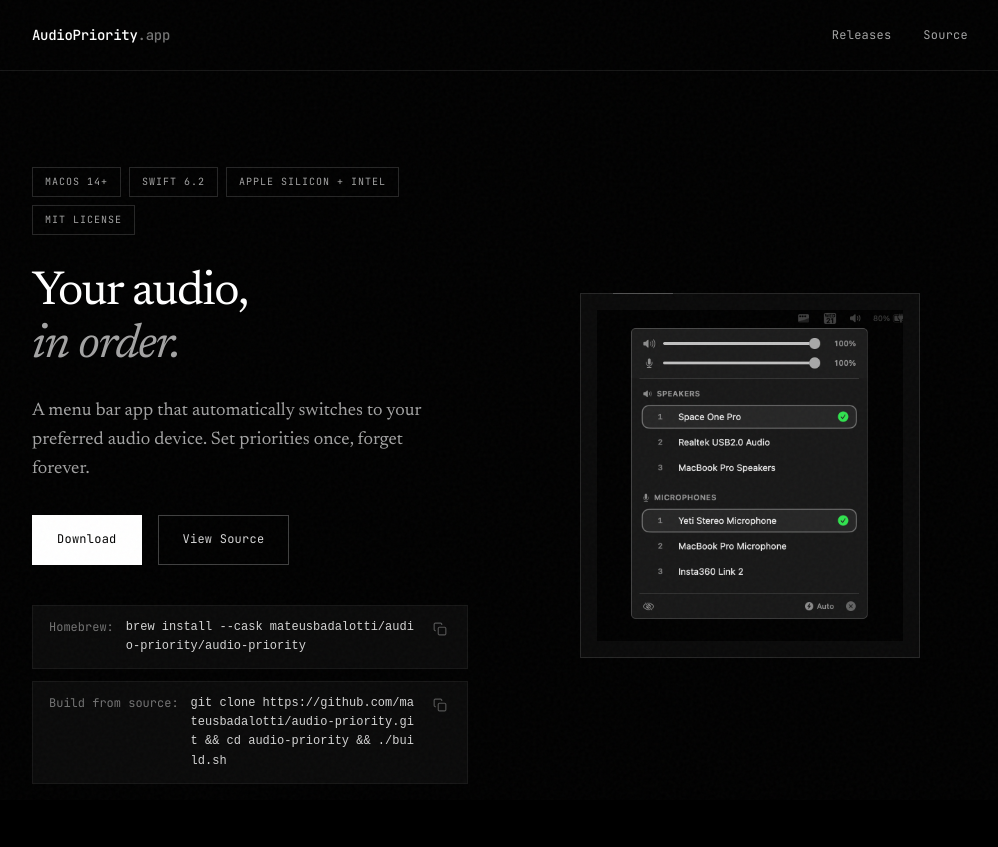
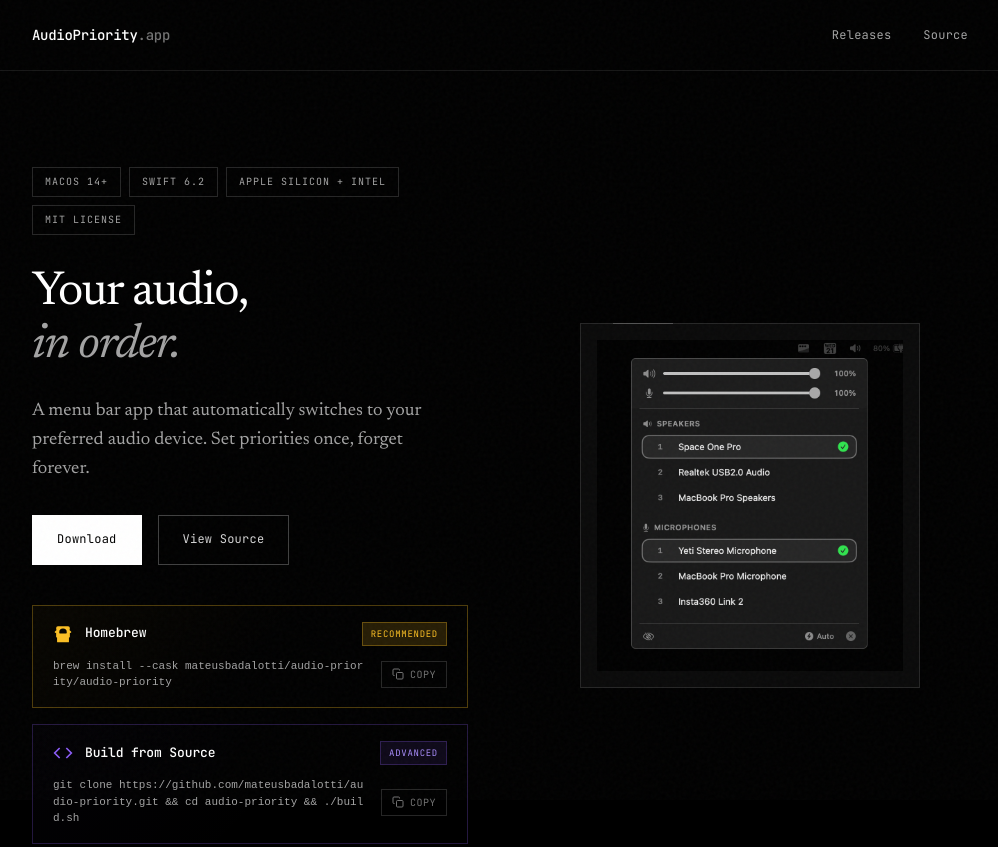
Before and after one commit to mateusbadalotti/audio-priority, a plain HTML site: page index.html in a window 1280 px wide. Shown: the top 847 px of the page, without its empty margins (140-1138 px from the left). Drawn offline with Linux system fonts and the light colour scheme.

Commit message:
feat: redesign install section with source indicators
- Add distinct cards for Homebrew (amber) and Build from Source (purple)
- Include icons and badges (Recommended/Advanced) for each method
- Add copy button with visual feedback (checkmark + "Copied" text)
- Improve visual hierarchy with gradient backgrounds and hover states

```diff
--- a/index.html
+++ b/index.html
@@ -213,46 +213,148 @@
         .install-commands {
             display: flex;
             flex-direction: column;
-            gap: 0.75rem;
+            gap: 1rem;
         }
 
-        .install-code {
-            font-family: 'JetBrains Mono', monospace;
-            font-size: 0.75rem;
-            color: var(--gray-500);
+        .install-option {
+            position: relative;
             background: var(--gray-950);
             border: 1px solid var(--gray-900);
-            padding: 0.75rem 1rem;
-            display: flex;
-            align-items: flex-start;
-            gap: 0.75rem;
-            flex-wrap: wrap;
+            padding: 1rem 1.25rem;
+            transition: border-color 0.2s ease, background 0.2s ease;
         }
 
-        .install-code .install-label {
-            flex-shrink: 0;
-            white-space: nowrap;
+        .install-option:hover {
+            border-color: var(--gray-700);
         }
 
-        .install-code code {
-            color: var(--gray-300);
-            word-break: break-all;
-            flex: 1;
-            min-width: 0;
+        .install-option.homebrew {
+            border-color: rgba(251, 191, 36, 0.3);
+            background: linear-gradient(135deg, rgba(251, 191, 36, 0.03) 0%, transparent 60%);
         }
 
-        .install-code button {
-            background: none;
-            border: none;
-            color: var(--gray-600);
-            cursor: pointer;
-            padding: 0.25rem;
-            transition: color 0.2s ease;
+        .install-option.homebrew:hover {
+            border-color: rgba(251, 191, 36, 0.5);
+        }
+
+        .install-option.source {
+            border-color: rgba(139, 92, 246, 0.25);
+            background: linear-gradient(135deg, rgba(139, 92, 246, 0.02) 0%, transparent 60%);
+        }
+
+        .install-option.source:hover {
+            border-color: rgba(139, 92, 246, 0.4);
+        }
+
+        .install-header {
+            display: flex;
+            align-items: center;
+            gap: 0.75rem;
+            margin-bottom: 0.75rem;
+        }
+
+        .install-icon {
+            width: 20px;
+            height: 20px;
             flex-shrink: 0;
         }
 
-        .install-code button:hover {
+        .install-icon.homebrew-icon {
+            color: #fbbf24;
+        }
+
+        .install-icon.source-icon {
+            color: #8b5cf6;
+        }
+
+        .install-method {
+            font-family: 'JetBrains Mono', monospace;
+            font-size: 0.8125rem;
+            font-weight: 500;
             color: var(--white);
+            letter-spacing: -0.01em;
+        }
+
+        .install-badge {
+            font-family: 'JetBrains Mono', monospace;
+            font-size: 0.5625rem;
+            text-transform: uppercase;
+            letter-spacing: 0.08em;
+            padding: 0.25rem 0.5rem;
+            margin-left: auto;
+        }
+
+        .install-badge.recommended {
+            background: rgba(251, 191, 36, 0.15);
+            color: #fbbf24;
+            border: 1px solid rgba(251, 191, 36, 0.3);
+        }
+
+        .install-badge.advanced {
+            background: rgba(139, 92, 246, 0.1);
+            color: #a78bfa;
+            border: 1px solid rgba(139, 92, 246, 0.25);
+        }
+
+        .install-code-row {
+            display: flex;
+            align-items: center;
+            gap: 0.75rem;
+            font-family: 'JetBrains Mono', monospace;
+            font-size: 0.6875rem;
+        }
+
+        .install-code-row code {
+            flex: 1;
+            color: var(--gray-400);
+            word-break: break-all;
+            line-height: 1.5;
+        }
+
+        .copy-btn {
+            background: none;
+            border: 1px solid var(--gray-800);
+            color: var(--gray-500);
+            cursor: pointer;
+            padding: 0.375rem 0.625rem;
+            display: flex;
+            align-items: center;
+            gap: 0.375rem;
+            font-family: 'JetBrains Mono', monospace;
+            font-size: 0.625rem;
+            text-transform: uppercase;
+            letter-spacing: 0.05em;
+            transition: all 0.15s ease;
+            flex-shrink: 0;
+        }
+
+        .copy-btn:hover {
+            border-color: var(--gray-600);
+            color: var(--white);
+            background: var(--gray-900);
+        }
+
+        .copy-btn.copied {
+            border-color: #22c55e;
+            color: #22c55e;
+            background: rgba(34, 197, 94, 0.1);
+        }
+
+        .copy-btn svg {
+            width: 12px;
+            height: 12px;
+        }
+
+        .copy-btn .check-icon {
+            display: none;
+        }
+
+        .copy-btn.copied .copy-icon {
+            display: none;
+        }
+
+        .copy-btn.copied .check-icon {
+            display: block;
         }
 
         .hero-visual {
@@ -710,26 +812,51 @@
                     </div>
 
                     <div class="install-commands">
-                        <div class="install-code">
-                            <span class="install-label">Homebrew:</span>
+                        <div class="install-option homebrew">
+                            <div class="install-header">
+                                <svg class="install-icon homebrew-icon" viewBox="0 0 24 24" fill="currentColor">
+                                    <path d="M5.883 2.625A2.063 2.063 0 0 0 3.82 4.687v.938c0 .578.164 1.11.45 1.563L2.126 9.331a.75.75 0 0 0 .211.956l.469.35a.75.75 0 0 0 .77.053l.257-.124a7.458 7.458 0 0 0-.083 1.059v3.75a.75.75 0 0 0 .75.75h.375v5.063a.75.75 0 0 0 .75.75h12.75a.75.75 0 0 0 .75-.75v-5.063h.375a.75.75 0 0 0 .75-.75v-3.75c0-.358-.028-.71-.083-1.059l.257.124a.75.75 0 0 0 .77-.053l.469-.35a.75.75 0 0 0 .211-.956l-2.144-2.143c.286-.453.45-.985.45-1.563v-.938a2.063 2.063 0 0 0-2.063-2.062H5.883zM12 5.25a4.5 4.5 0 0 1 4.5 4.5v.75a.75.75 0 0 1-.75.75h-7.5a.75.75 0 0 1-.75-.75v-.75a4.5 4.5 0 0 1 4.5-4.5z"/>
+                                </svg>
+                                <span class="install-method">Homebrew</span>
+                                <span class="install-badge recommended">Recommended</span>
+                            </div>
+                            <div class="install-code-row">
                                 <code>brew install --cask mateusbadalotti/audio-priority/audio-priority</code>
-                            <button onclick="navigator.clipboard.writeText('brew install --cask mateusbadalotti/audio-priority/audio-priority')" title="Copy">
-                                <svg width="14" height="14" viewBox="0 0 24 24" fill="none" stroke="currentColor" stroke-width="2">
+                                <button class="copy-btn" onclick="copyCommand(this, 'brew install --cask mateusbadalotti/audio-priority/audio-priority')">
+                                    <svg class="copy-icon" viewBox="0 0 24 24" fill="none" stroke="currentColor" stroke-width="2">
                                         <rect x="9" y="9" width="13" height="13" rx="2" ry="2"></rect>
                                         <path d="M5 15H4a2 2 0 0 1-2-2V4a2 2 0 0 1 2-2h9a2 2 0 0 1 2 2v1"></path>
                                     </svg>
+                                    <svg class="check-icon" viewBox="0 0 24 24" fill="none" stroke="currentColor" stroke-width="2.5">
+                                        <polyline points="20 6 9 17 4 12"></polyline>
+                                    </svg>
+                                    <span class="copy-text">Copy</span>
                                 </button>
                             </div>
+                        </div>
 
-                        <div class="install-code">
-                            <span class="install-label">Build from source:</span>
+                        <div class="install-option source">
+                            <div class="install-header">
+                                <svg class="install-icon source-icon" viewBox="0 0 24 24" fill="none" stroke="currentColor" stroke-width="2">
+                                    <polyline points="16 18 22 12 16 6"></polyline>
+                                    <polyline points="8 6 2 12 8 18"></polyline>
+                                </svg>
+                                <span class="install-method">Build from Source</span>
+                                <span class="install-badge advanced">Advanced</span>
+                            </div>
+                            <div class="install-code-row">
                                 <code>git clone https://github.com/mateusbadalotti/audio-priority.git && cd audio-priority && ./build.sh</code>
-                            <button onclick="navigator.clipboard.writeText('git clone https://github.com/mateusbadalotti/audio-priority.git && cd audio-priority && ./build.sh')" title="Copy">
-                                <svg width="14" height="14" viewBox="0 0 24 24" fill="none" stroke="currentColor" stroke-width="2">
+                                <button class="copy-btn" onclick="copyCommand(this, 'git clone https://github.com/mateusbadalotti/audio-priority.git && cd audio-priority && ./build.sh')">
+                                    <svg class="copy-icon" viewBox="0 0 24 24" fill="none" stroke="currentColor" stroke-width="2">
                                         <rect x="9" y="9" width="13" height="13" rx="2" ry="2"></rect>
                                         <path d="M5 15H4a2 2 0 0 1-2-2V4a2 2 0 0 1 2-2h9a2 2 0 0 1 2 2v1"></path>
                                     </svg>
+                                    <svg class="check-icon" viewBox="0 0 24 24" fill="none" stroke="currentColor" stroke-width="2.5">
+                                        <polyline points="20 6 9 17 4 12"></polyline>
+                                    </svg>
+                                    <span class="copy-text">Copy</span>
                                 </button>
+                            </div>
                         </div>
                     </div>
                 </div>
@@ -807,5 +934,19 @@
             </div>
         </div>
     </footer>
+
+    <script>
+        function copyCommand(btn, text) {
+            navigator.clipboard.writeText(text).then(() => {
+                const textEl = btn.querySelector('.copy-text');
+                btn.classList.add('copied');
+                textEl.textContent = 'Copied';
+                setTimeout(() => {
+                    btn.classList.remove('copied');
+                    textEl.textContent = 'Copy';
+                }, 2000);
+            });
+        }
+    </script>
 </body>
 </html>
```
Lines whose indentation alone changed are shown as unchanged.
